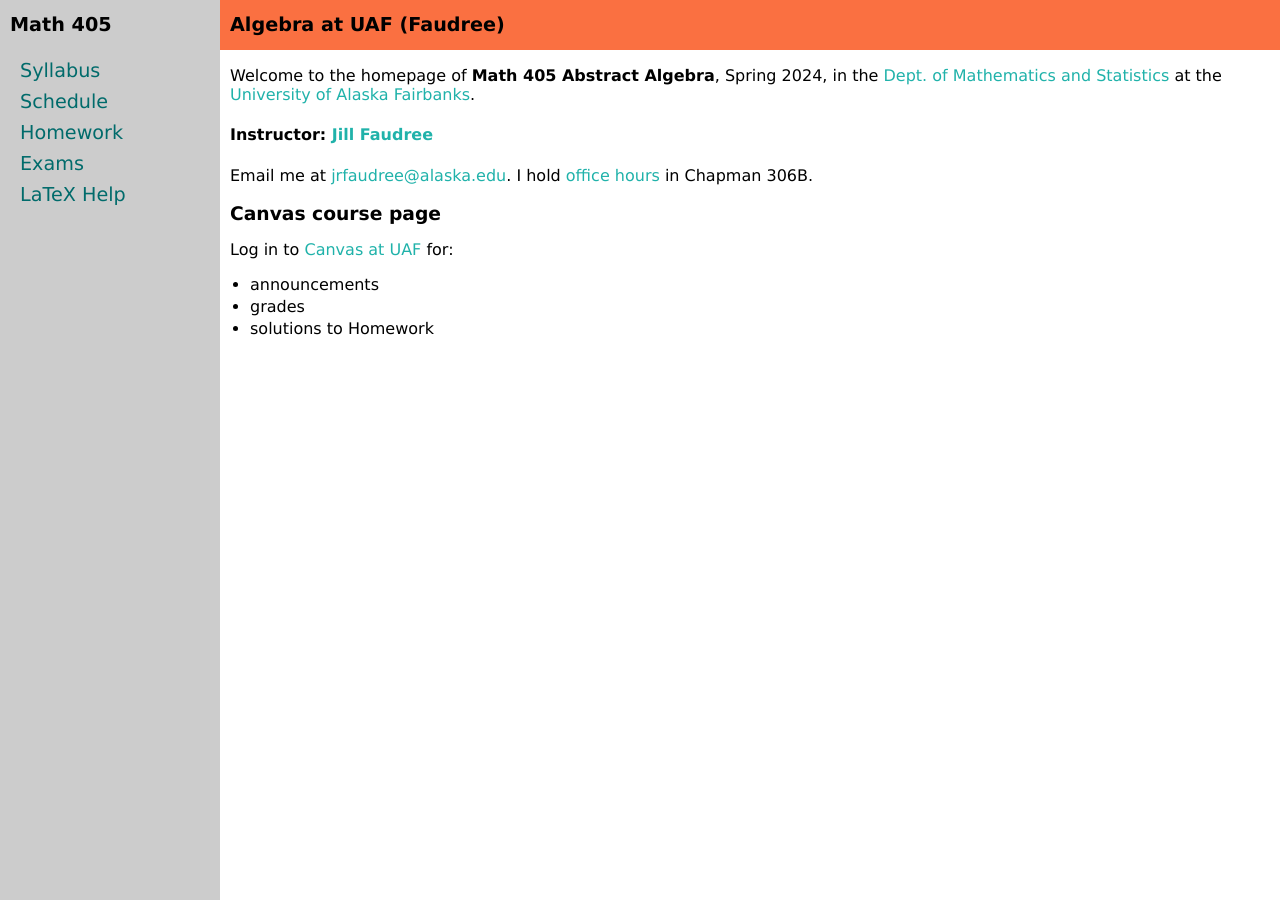
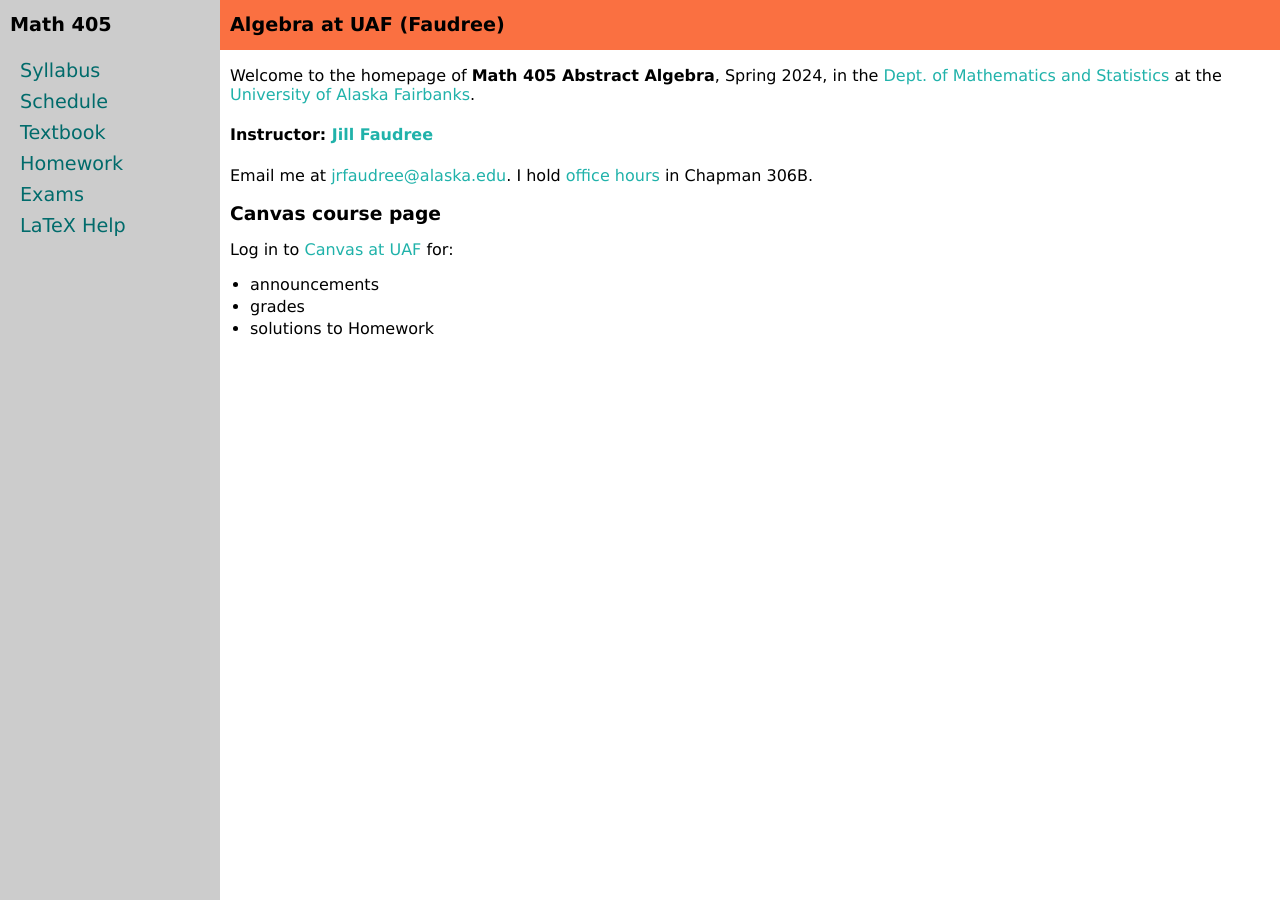
Before and after one commit to jrfaudree/M405s2024, a Jekyll site: the page built from index.md, in a window 1280 px wide. Built offline with Jekyll 4.4.1, drawn with Linux system fonts in a browser that asks for light colours.

Commit message:
Update toc.yml

```diff
--- a/_data/toc.yml
+++ b/_data/toc.yml
@@ -8,6 +8,9 @@ docs:
 - title: Schedule
   exturl: https://docs.google.com/spreadsheets/d/e/2PACX-1vTG9Q9eXXitmiGHGyC4HhUJYlyQeFXYHtnsF2HQzneAoz_NapIEkrtOEFezhnBLzkgZ4Dr27bhFQf0I/pubhtml?gid=0&single=true
 
+- title: Textbook
+  exturl: http://abstract.ups.edu/download.html
+
 - title: Homework
   url: homework.html
 
```
